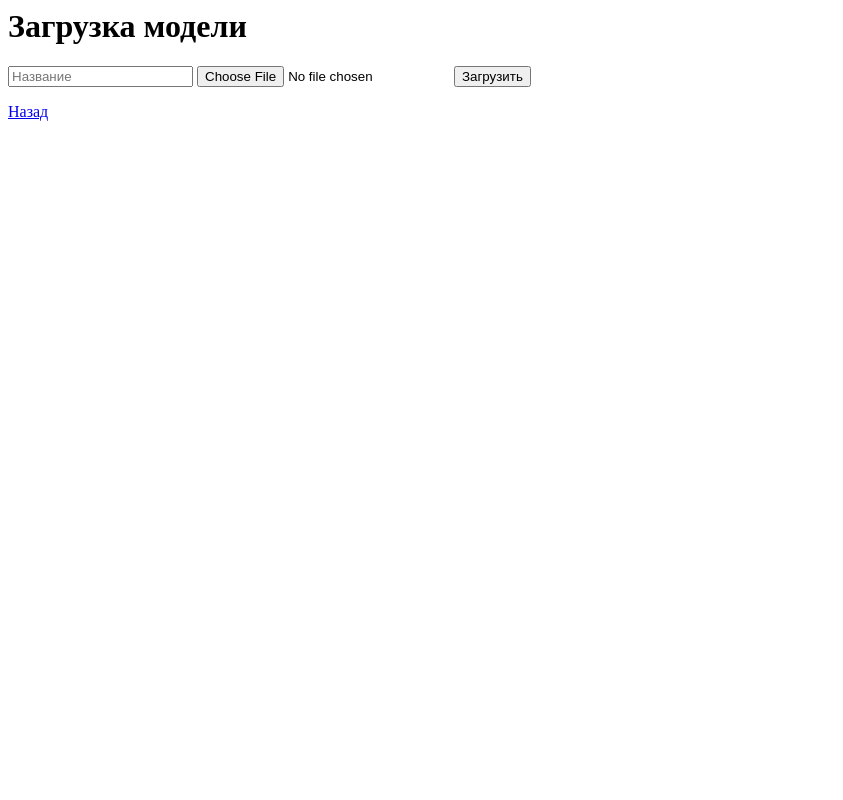
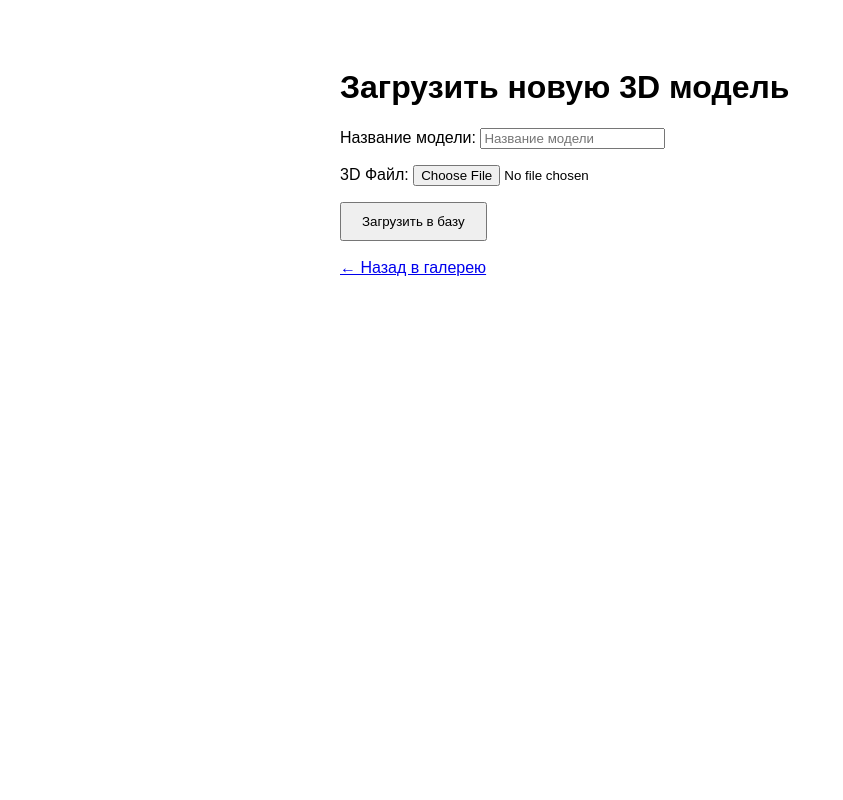
Before and after one commit to sanchesko1337-ai/1project, a Django app: page /upload/ in a window 1280 px wide. Shown: the whole page, without its empty margins (0-843 px from the left). Run offline with Django 5.2, Linux system fonts and the light colour scheme.

Commit message:
выполнение загрузки моделей

```diff
--- /dev/null
+++ b/gallery/forms.py
@@ -0,0 +1,26 @@
+from django import forms
+from .models import Asset
+import os
+from django.core.exceptions import ValidationError
+
+class AssetForm(forms.ModelForm):
+    class Meta:
+        model = Asset
+        # Указываем, какие поля дать заполнить пользователю.
+        # created_at мы не включаем, так как оно заполняется само.
+        fields = ['title', 'file']
+        # Небольшая косметика для HTML (добавляем CSS классы)
+        widgets = {
+            'title': forms.TextInput(attrs={'class': 'form-control', 'placeholder':'Название модели'}),
+            'file': forms.FileInput(attrs={'class': 'form-control'}),
+        }
+
+    def clean_file(self):
+        file = self.cleaned_data['file']
+        # Получаем расширение файла (превращаем имя в нижний регистр)
+        ext = os.path.splitext(file.name)[1].lower()
+        # Список разрешенных форматов
+        valid_extensions = ['.glb', '.gltf']
+        if ext not in valid_extensions:
+            raise ValidationError('Неподдерживаемый формат. Пожалуйста, загрузите .glb или.gltf')
+        return file
--- a/gallery/templates/gallery/upload.html
+++ b/gallery/templates/gallery/upload.html
@@ -1,7 +1,31 @@
-<h1>Загрузка модели</h1>
-<form>
-    <input type="text" placeholder="Название">
-    <input type="file">
-    <button>Загрузить</button>
-</form>
-<a href="/">Назад</a>
+<!DOCTYPE html>
+<html lang="ru">
+<head>
+    <meta charset="UTF-8">
+    <title>Загрузка модели</title>
+    <!-- Простой CSS для наглядности (пока без внешних файлов) -->
+    <style>
+        body { font-family: sans-serif; max-width: 600px; margin: 2rem auto; padding: 01rem; }
+        .form-group { margin-bottom: 1rem; }
+        button { padding: 10px 20px; cursor: pointer; }
+    </style>
+</head>
+<body>
+    <h1>Загрузить новую 3D модель</h1>
+    <!--
+    1. method="post": Чтобы отправить данные.
+    2. enctype="multipart/form-data": ОБЯЗАТЕЛЬНО для файлов!
+    -->
+    <form method="post" enctype="multipart/form-data">
+    <!-- Защита от хакеров -->
+        {% csrf_token %}
+    <!-- Django сам нарисует label и input для всех полей -->
+        <div class="form-group">
+        {{ form.as_p }}
+        </div>
+        <button type="submit">Загрузить в базу</button>
+    </form>
+    <br>
+    <a href="{% url 'home' %}">← Назад в галерею</a>
+</body>
+</html>
--- a/gallery/views.py
+++ b/gallery/views.py
@@ -1,5 +1,7 @@
-from django.shortcuts import render
-from .models import Asset # Импортируем модель, чтобы спрашивать данные
+from django.shortcuts import render, redirect
+from .models import Asset
+from .forms import AssetForm
+import os # Импортируем модель, чтобы спрашивать данные
 def home(request):
     # ORM Запрос: "Дай мне все объекты Asset из базы"
     assets = Asset.objects.all().order_by('-created_at')
@@ -14,3 +16,21 @@ def about(request):
 
 def upload(request):
     return render(request, 'gallery/upload.html')
+
+
+def upload(request):
+    if request.method == 'POST':
+    # Сценарий: Пользователь нажал "Отправить"
+    # ВАЖНО: Передаем request.FILES, иначе файл потеряется!
+
+        form = AssetForm(request.POST, request.FILES)
+        if form.is_valid():
+        # Если все поля заполнены верно - сохраняем в БД
+            form.save()
+            # И перекидываем пользователя на главную
+            return redirect('home')
+    else:
+        # Сценарий: Пользователь просто зашел на страницу (GET)
+        form = AssetForm() # Создаем пустую форму
+        # Отдаем шаблон, передавая туда форму (заполненную ошибками или пустую)
+    return render(request, 'gallery/upload.html', {'form': form})
```
Also changed, not shown: db.sqlite3, 1 other file.
